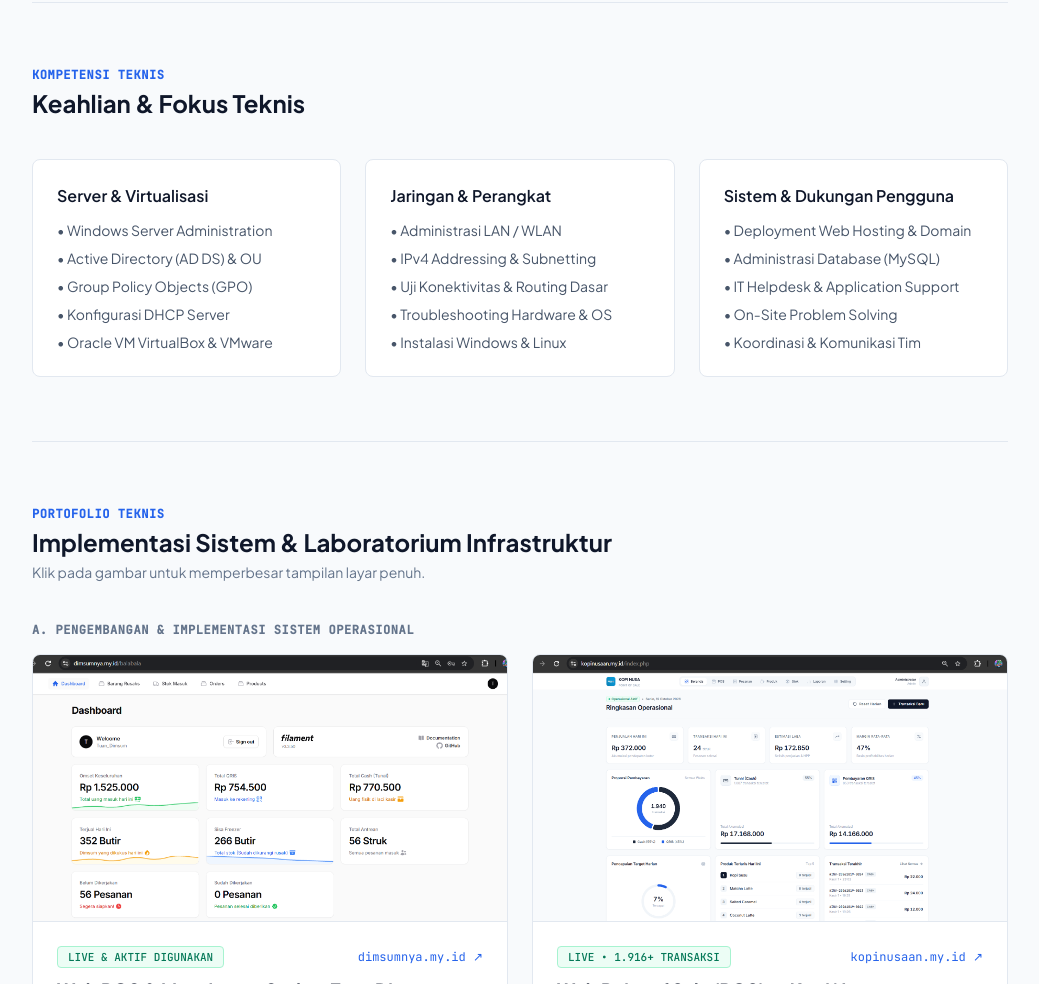
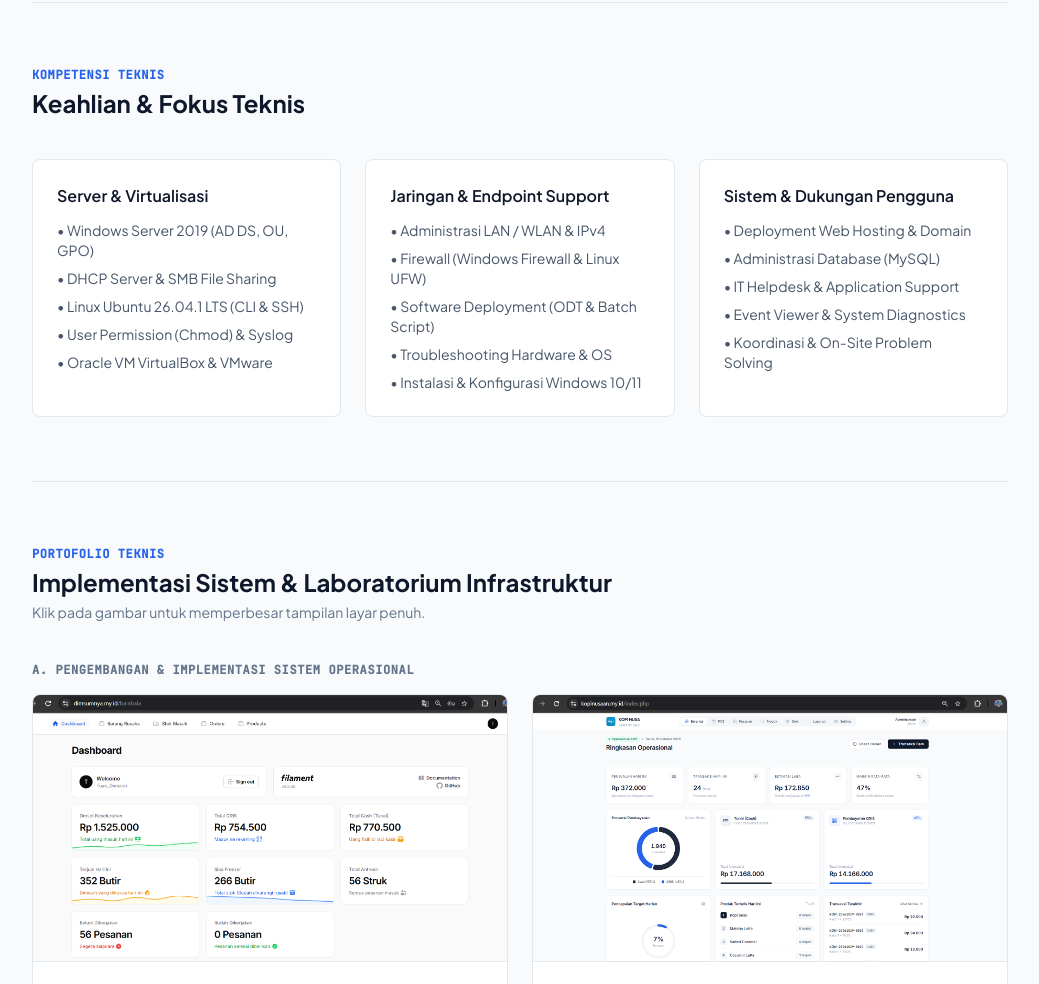
Before and after one commit to JueViole-aldi/JueViole-aldi.github.io, a plain HTML site: page index.html in a window 1280 px wide. Shown: the part 867-1851 px from the top of the page, without its empty margins (120-1159 px from the left). Drawn offline with nearby package versions, Linux system fonts and the light colour scheme.

Commit message:
Update index.html

```diff
--- a/index.html
+++ b/index.html
@@ -97,7 +97,7 @@
             </div>
         </section>
 
-        <!-- Keahlian Teknis -->
+       <!-- Keahlian Teknis -->
         <section id="keahlian" class="py-16 border-b border-slate-200">
             <div class="mb-10">
                 <p class="text-xs font-mono uppercase tracking-wider text-blue-600 font-semibold">Kompetensi Teknis</p>
@@ -108,22 +108,22 @@
                 <div class="bg-white p-6 rounded-lg border border-slate-200">
                     <h3 class="font-semibold text-slate-900 text-base mb-3">Server & Virtualisasi</h3>
                     <ul class="space-y-2 text-sm text-slate-600">
-                        <li>• Windows Server Administration</li>
-                        <li>• Active Directory (AD DS) & OU</li>
-                        <li>• Group Policy Objects (GPO)</li>
-                        <li>• Konfigurasi DHCP Server</li>
+                        <li>• Windows Server 2019 (AD DS, OU, GPO)</li>
+                        <li>• DHCP Server & SMB File Sharing</li>
+                        <li>• Linux Ubuntu 26.04.1 LTS (CLI & SSH)</li>
+                        <li>• User Permission (Chmod) & Syslog</li>
                         <li>• Oracle VM VirtualBox & VMware</li>
                     </ul>
                 </div>
 
                 <div class="bg-white p-6 rounded-lg border border-slate-200">
-                    <h3 class="font-semibold text-slate-900 text-base mb-3">Jaringan & Perangkat</h3>
+                    <h3 class="font-semibold text-slate-900 text-base mb-3">Jaringan & Endpoint Support</h3>
                     <ul class="space-y-2 text-sm text-slate-600">
-                        <li>• Administrasi LAN / WLAN</li>
-                        <li>• IPv4 Addressing & Subnetting</li>
-                        <li>• Uji Konektivitas & Routing Dasar</li>
+                        <li>• Administrasi LAN / WLAN & IPv4</li>
+                        <li>• Firewall (Windows Firewall & Linux UFW)</li>
+                        <li>• Software Deployment (ODT & Batch Script)</li>
                         <li>• Troubleshooting Hardware & OS</li>
-                        <li>• Instalasi Windows & Linux</li>
+                        <li>• Instalasi & Konfigurasi Windows 10/11</li>
                     </ul>
                 </div>
 
@@ -133,8 +133,8 @@
                         <li>• Deployment Web Hosting & Domain</li>
                         <li>• Administrasi Database (MySQL)</li>
                         <li>• IT Helpdesk & Application Support</li>
-                        <li>• On-Site Problem Solving</li>
-                        <li>• Koordinasi & Komunikasi Tim</li>
+                        <li>• Event Viewer & System Diagnostics</li>
+                        <li>• Koordinasi & On-Site Problem Solving</li>
                     </ul>
                 </div>
             </div>
```
